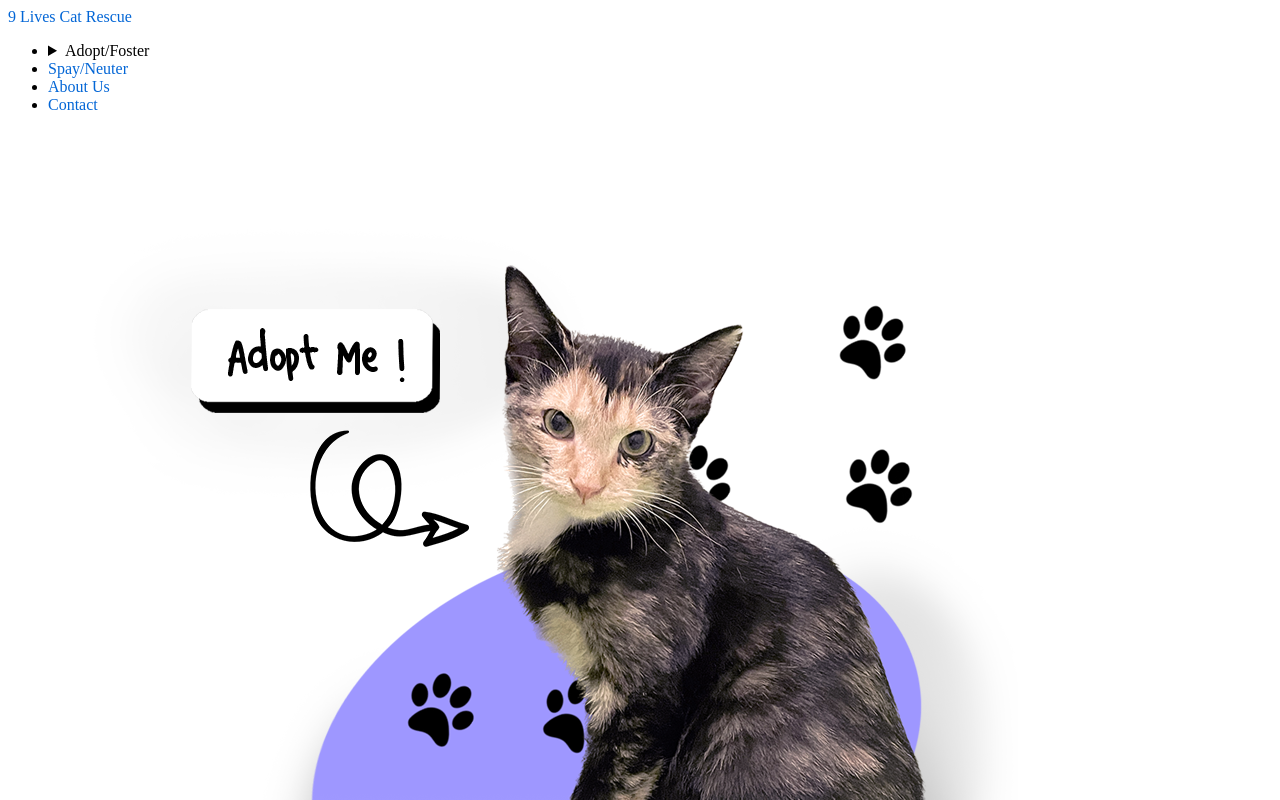
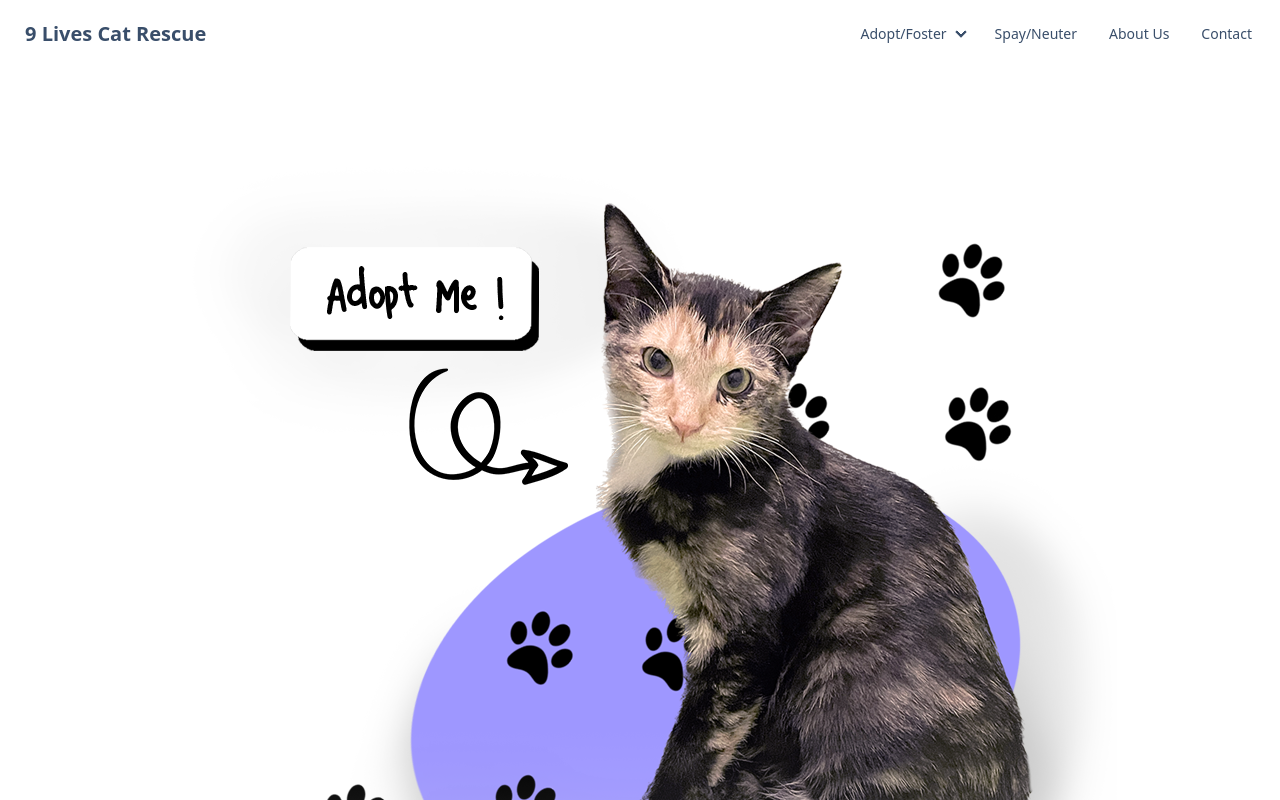
Before and after one commit to vanatech/ninelivescatrescue, a React (Create React App) app in the folder NineLivesCatRescue/ClientApp/: page / in a window 1280 px wide. Shown: the top 800 px of the page. Built offline with nearby package versions, Linux system fonts and the light colour scheme.

Commit message:
Setup react with tailwind

```diff
--- a/NineLivesCatRescue/ClientApp/package.json
+++ b/NineLivesCatRescue/ClientApp/package.json
@@ -39,7 +39,6 @@
     "async": "^3.2.4",
     "asynckit": "^0.4.0",
     "at-least-node": "^1.0.0",
-    "autoprefixer": "^10.4.5",
     "available-typed-arrays": "^1.0.5",
     "axe-core": "^4.7.0",
     "axobject-query": "^3.1.1",
@@ -516,7 +515,6 @@
     "pirates": "^4.0.5",
     "pkg-dir": "^4.2.0",
     "pkg-up": "^3.1.0",
-    "postcss": "^8.4.23",
     "postcss-attribute-case-insensitive": "^5.0.2",
     "postcss-browser-comments": "^4.0.0",
     "postcss-calc": "^8.2.4",
--- a/NineLivesCatRescue/ClientApp/src/App.js
+++ b/NineLivesCatRescue/ClientApp/src/App.js
@@ -2,7 +2,7 @@ import React, { Component } from 'react';
 import { Route, Routes } from 'react-router-dom';
 import AppRoutes from './AppRoutes';
 import { Layout } from './components/Layout';
-import './custom.css';
+import './index.css';
 
 export default class App extends Component {
   static displayName = App.name;
--- /dev/null
+++ b/NineLivesCatRescue/ClientApp/tailwind.config.js
@@ -0,0 +1,11 @@
+/** @type {import('tailwindcss').Config} */
+module.exports = {
+  content: ["./src/**/*.{js,jsx,ts,tsx}"],
+  theme: {
+    extend: {},
+  },
+  plugins: [require("daisyui")],
+  daisyui: {
+    themes: ["winter"],
+  },
+}
```
Also changed, not shown: 1 other file (tests, documents, lock files or other folders).
